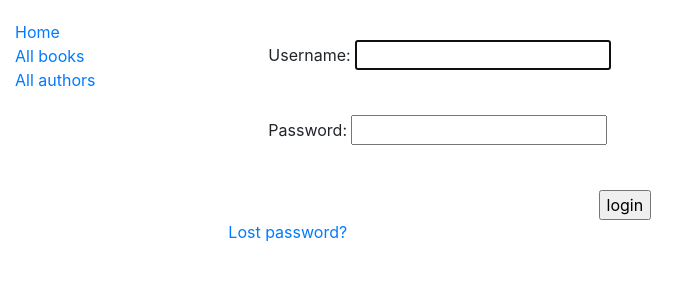
After one commit to SixStringsCoder/book_library_django, a Django app: page /accounts/login/ in a window 1280 px wide. The commit adds this page. Shown: the top 300 px of the page, without its empty margins (0-699 px from the left). Run offline with Django 3.2, Linux system fonts and the light colour scheme; some libraries are stand-ins or nearby versions.

Commit message:
Add login template for users

```diff
--- a/Booklibrary/settings.py
+++ b/Booklibrary/settings.py
@@ -55,7 +55,7 @@ ROOT_URLCONF = 'Booklibrary.urls'
 TEMPLATES = [
     {
         'BACKEND': 'django.template.backends.django.DjangoTemplates',
-        'DIRS': [],
+        'DIRS': ['./templates',],
         'APP_DIRS': True,
         'OPTIONS': {
             'context_processors': [
@@ -120,3 +120,4 @@ USE_TZ = True
 
 STATIC_ROOT = os.path.join(BASE_DIR, 'staticfiles')
 STATIC_URL = '/static/'
+LOGIN_REDIRECT_URL = '/'
--- a/Booklibrary/urls.py
+++ b/Booklibrary/urls.py
@@ -25,4 +25,5 @@ urlpatterns = [
     path('admin/', admin.site.urls),
     path('catalog/', include('catalog.urls')),
     path('', RedirectView.as_view(url='/catalog/', permanent=True)), # Leave the first parameter of the path function empty to imply '/'.
+    path('accounts/', include('django.contrib.auth.urls')),
 ] + static(settings.STATIC_URL, document_root=settings.STATIC_ROOT)
--- a/catalog/static/css/styles.css
+++ b/catalog/static/css/styles.css
@@ -3,3 +3,20 @@
     padding: 0;
     list-style: none;
 }
+
+main {
+    display: flex;
+    flex-direction: column;
+    align-items: flex-start;
+    /*padding: 10vh 0;*/
+}
+
+.input-areas {
+    margin: 5vh;
+}
+
+
+.login-btn {
+    display: flex;
+    justify-content: flex-end;
+}
--- /dev/null
+++ b/templates/registration/login.html
@@ -0,0 +1,42 @@
+{% extends "base_generic.html" %}
+
+{% block content %}
+
+{% if form.errors %}
+  <p>Your username and password didn't match. Please try again.</p>
+{% endif %}
+
+{% if next %}
+  {% if user.is_authenticated %}
+    <p>Your account doesn't have access to this page. To proceed,
+    please login with an account that has access.</p>
+  {% else %}
+    <p>Please login to see this page.</p>
+  {% endif %}
+{% endif %}
+
+<main>
+<form method="post" action="{% url 'login' %}">
+{% csrf_token %}
+
+<div class="input-areas">
+  <td>{{ form.username.label_tag }}</td>
+  <td>{{ form.username }}</td>
+</div>
+<div class="input-areas">
+  <td>{{ form.password.label_tag }}</td>
+  <td>{{ form.password }}</td>
+</div>
+
+<div class="login-btn">
+  <input type="submit" value="login" />
+  <input type="hidden" name="next" value="{{ next }}" />
+</div>
+
+</form>
+
+{# Assumes you setup the password_reset view in your URLconf #}
+<p><a href="{% url 'password_reset' %}">Lost password?</a></p>
+
+</main>
+{% endblock %}
```
